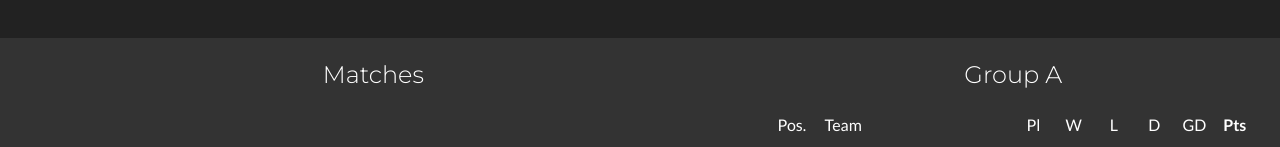
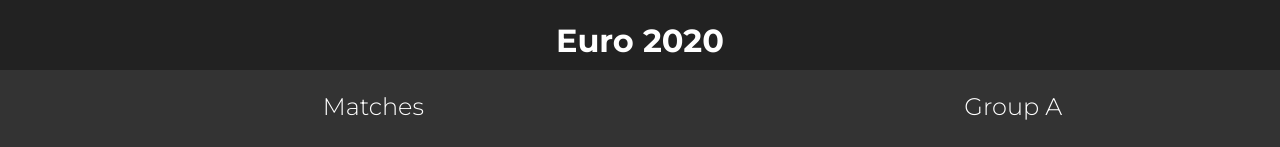
Before and after one commit to Toshibot/euro, a website: page app/index.html in a window 1280 px wide. Shown: the top 147 px of the page. Drawn offline with nearby package versions, Linux system fonts and the light colour scheme; files that its build step writes are made by us from their sources; no server answers.

Commit message:
code cleaning

```diff
--- a/app/index.html
+++ b/app/index.html
@@ -17,7 +17,7 @@
 	<body id="Body" class="t-dark">
 		<main class="o-main u-vert-center">
 			<section class="o-section u-flex">
-				<h1 class="o-section__title"><span class="js-fixture-round"></span></h1>
+				<h1 class="o-section__title"><b>Euro 2020</b> <span class="js-fixture-round"></span></h1>
 				<article class="u-col-7@lg u-col-12@md u-padding-col">
 					<div class="c-fixture">
 						<h2 class="c-fixture__round">Matches</h2>
--- a/app/js/_dev/_data/_data-fixture.js
+++ b/app/js/_dev/_data/_data-fixture.js
@@ -32,8 +32,6 @@ function dataFixture(data_teams) {
     self.ajax(self.matchdayURI, 'GET').done(function(data){
         var competitions = data.competitions;
 
-        console.log(competitions);
-
         for (i = 0; i < competitions.length; i++) {
             const comp = competitions[i];
 
@@ -55,8 +53,6 @@ function dataFixture(data_teams) {
             var currentRound = [];
             var currentRoundNo = matchday[0];
 
-            console.log(matchday);
-
             $('.js-fixture-round').text("Matchday " + currentRoundNo);
 
             for (i = 0; i < matches.length; i++) {
--- a/app/js/main.js
+++ b/app/js/main.js
@@ -38,8 +38,6 @@ function dataFixture(data_teams) {
     self.ajax(self.matchdayURI, 'GET').done(function(data){
         var competitions = data.competitions;
 
-        console.log(competitions);
-
         for (i = 0; i < competitions.length; i++) {
             const comp = competitions[i];
 
@@ -60,8 +58,6 @@ function dataFixture(data_teams) {
             var testDate = new Date('2018-04-24');
             var currentRound = [];
             var currentRoundNo = matchday[0];
-
-            console.log(matchday);
 
             $('.js-fixture-round').text("Matchday " + currentRoundNo);
 
--- a/app/scss/_objects/_section.scss
+++ b/app/scss/_objects/_section.scss
@@ -10,6 +10,10 @@
 		width: $width-12;
 		padding: $size-base 0 $size-base-s !important;
 		background: $color-black-dark;
+
+		b {
+			font-weight: 700;
+		}
 	}
 
 	h2 {
```
Also changed, not shown: docs/index.html (+1 -1 lines), app/css/styles.css, docs/css/styles.css, docs/js/main.min.js.
